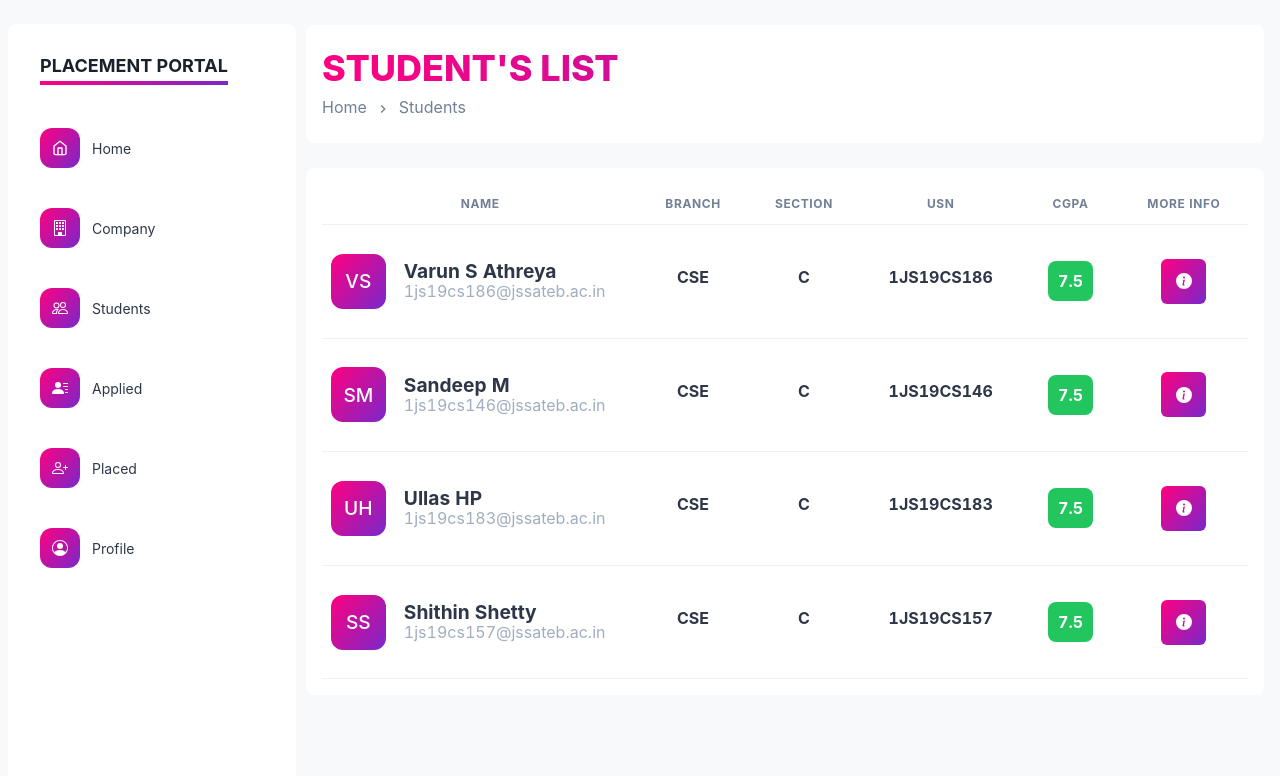
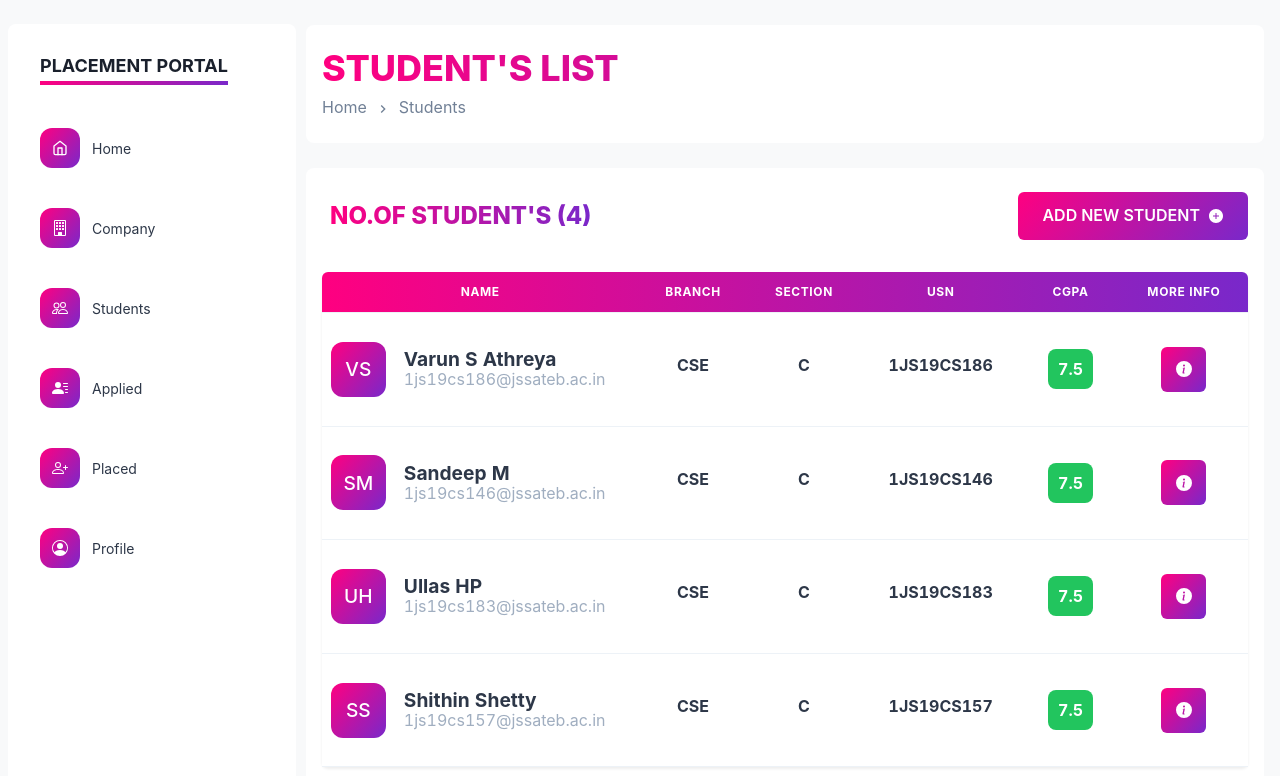
Before and after one commit to VarunSAthreya/placement-management, a Next.js app in the folder apps/web/: page /students in a window 1280 px wide. Shown: the top 776 px of the page. Built offline with nearby package versions, Linux system fonts and the light colour scheme; no server answers.

Commit message:
Redesigned & Added Routing To Form

```diff
--- a/apps/web/pages/students/index.tsx
+++ b/apps/web/pages/students/index.tsx
@@ -10,7 +10,10 @@ import {
     Breadcrumb,
     BreadcrumbItem,
     BreadcrumbLink,
+    Button,
 } from '@chakra-ui/react';
+import { useRouter } from 'next/router';
+import { AiFillPlusCircle } from 'react-icons/ai';
 import { ChevronRightIcon } from '@chakra-ui/icons';
 import StudentsTable from '../../components/Tables/StudentsTable';
 import SideBar from '../../components/Sidebar/Sidebar';
@@ -51,6 +54,7 @@ const studentsTableData = [
 ];
 
 const Students = () => {
+    const router = useRouter();
     return (
         <Flex flexDirection={'row'} bg={'#f8f9fa'}>
             <SideBar />
@@ -117,30 +121,76 @@ const Students = () => {
                         </Flex>
                     </Box>
                     <Box bg={'white'} p={4} borderRadius={8}>
-                        <Table variant="simple">
+                        <Flex
+                            flexDirection={'row'}
+                            justifyContent={'space-between'}
+                            alignItems={'center'}
+                            mb={4}
+                            pb={4}
+                            pt={2}
+                            pl={2}
+                        >
+                            <Text
+                                bgGradient="linear(to-l, #7928CA, #FF0080)"
+                                bgClip="text"
+                                fontSize="2xl"
+                                fontWeight="extrabold"
+                                textTransform={'uppercase'}
+                            >
+                                No.of Student&apos;s (4)
+                            </Text>
+                            <Button
+                                fontSize={'1rem'}
+                                size={'lg'}
+                                color={'white'}
+                                rightIcon={<AiFillPlusCircle />}
+                                bg={
+                                    'linear-gradient( 310deg, #7928CA 0%, #FF0080 100%)'
+                                }
+                                _hover={{
+                                    bg: 'linear-gradient( 310deg,  #541d8b 0%, #d8016d 100%)',
+                                }}
+                                _focus={{ outline: 'none' }}
+                                variant="no-hover"
+                                type="submit"
+                                textTransform={'uppercase'}
+                                onClick={() => {
+                                    router.push(`/studentForm`);
+                                }}
+                            >
+                                Add New Student
+                            </Button>
+                        </Flex>
+                        <Table
+                            variant="simple"
+                            color="white"
+                            bgGradient={'linear(to-l, #7928CA, #FF0080)'}
+                            rounded={'md'}
+                            boxShadow={'0px 2px 3px #eee'}
+                        >
                             <Thead>
-                                <Tr my=".8rem" color="gray.500">
-                                    <Th color="gray.500" textAlign={'center'}>
+                                <Tr my=".8rem">
+                                    <Th color="white" textAlign={'center'}>
                                         Name
                                     </Th>
-                                    <Th color="gray.500" textAlign={'center'}>
+                                    <Th color="white" textAlign={'center'}>
                                         Branch
                                     </Th>
-                                    <Th color="gray.500" textAlign={'center'}>
+                                    <Th color="white" textAlign={'center'}>
                                         Section
                                     </Th>
-                                    <Th color="gray.500" textAlign={'center'}>
+                                    <Th color="white" textAlign={'center'}>
                                         USN
                                     </Th>
-                                    <Th color="gray.500" textAlign={'center'}>
+                                    <Th color="white" textAlign={'center'}>
                                         CGPA
                                     </Th>
-                                    <Th color="gray.500" textAlign={'center'}>
+                                    <Th color="white" textAlign={'center'}>
                                         More Info
                                     </Th>
                                 </Tr>
                             </Thead>
-                            <Tbody>
+                            <Tbody bg={'white'}>
                                 {studentsTableData.map((student, index) => {
                                     return (
                                         <StudentsTable
```
Also changed, not shown: apps/web/pages/company/index.tsx (+57 -8 lines).
